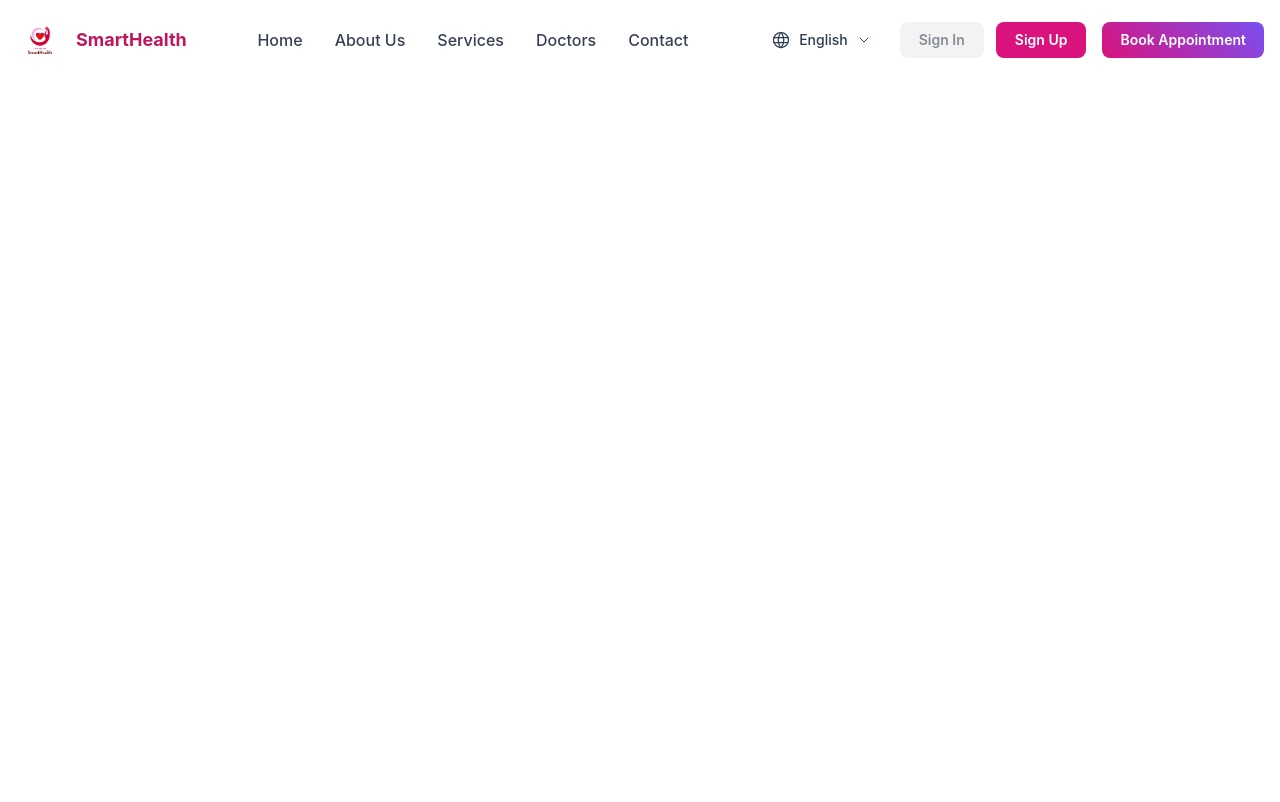
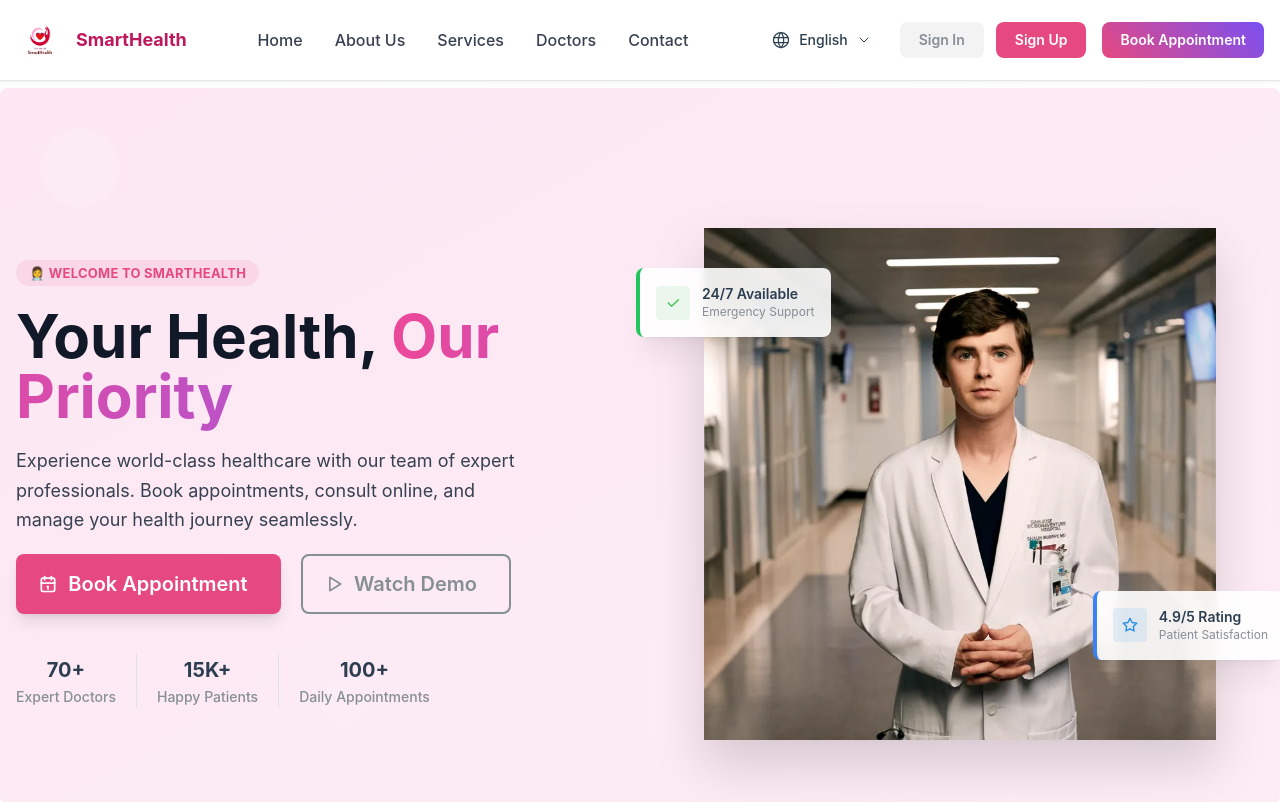
Before and after one commit to haonnedu/SmartHealth, a Next.js app in the folder web-app/clinic-website/: page / in a window 1280 px wide. Shown: the top 802 px of the page. Built offline with nearby package versions, Linux system fonts and the light colour scheme.

Commit message:
themeplate

```diff
--- a/web-app/clinic-website/src/layouts/UserLayout.tsx
+++ b/web-app/clinic-website/src/layouts/UserLayout.tsx
@@ -1,298 +1,33 @@
-import { authApi } from "@/lib/auth/auth.api";
-import { useAuth, useLogout } from "@/lib/auth/auth.hooks";
-import {
-  ActionIcon,
-  Avatar,
-  Button,
-  Container,
-  Group,
-  Menu,
-  Text,
-  UnstyledButton,
-  rem,
-} from "@mantine/core";
-import {
-  IconChevronDown,
-  IconLogin,
-  IconLogout,
-  IconUser,
-  IconWorld,
-  IconMenu2,
-} from "@tabler/icons-react";
-import Image from "next/image";
-import Link from "next/link";
-import { useState } from "react";
-import { useTheme } from "@/providers/ThemeProvider";
+import { Footer } from "@/components/Footer";
+import MainHeader from "@/components/Header";
+import { ReactNode } from "react";
+import { Container, Box } from "@mantine/core";
 
-const navLinks = [
-  { label: "Home", href: "/" },
-  { label: "About Us", href: "/about" },
-  { label: "Services", href: "/services" },
-  { label: "Doctors", href: "/doctors" },
-  { label: "Contact", href: "/contact" },
-];
+export default function UserLayout({ children }: { children: ReactNode }) {
+  return (
+    <Box className="min-h-screen flex flex-col bg-gradient-to-br from-gray-50 to-white">
+      {/* Fixed Header */}
+      <Box
+        className="fixed top-0 left-0 w-full z-50"
+          style={{
+          backgroundColor: "rgba(255, 255, 255, 0.9)",
+          backdropFilter: "blur(10px)",
+          boxShadow: "0 1px 2px 0 rgb(0 0 0 / 0.05)",
+          borderBottom: "1px solid #e5e7eb",
+          }}
+        >
+        <MainHeader />
+      </Box>
 
-const languages = [
-  { label: "English", value: "en" },
-  { label: "Tiếng Việt", value: "vi" },
-];
+      {/* Main Content */}
+      <Box component="main" className="flex-1 pt-[112px]">
+        <Container size="xl" px="md" py="xl">
+          {children}
+        </Container>
+      </Box>
 
-export default function MainHeader() {
-  const [mobileMenuOpen, setMobileMenuOpen] = useState(false);
-  const [lang, setLang] = useState("en");
-  const { user, isAuthenticated } = useAuth();
-  const { mutate: logout } = useLogout();
-  const { tenantTheme, isThemeChanging } = useTheme();
-
-  return (
-    <header>
-      <Container size="xl" className="h-20">
-        <Group justify="space-between" h="100%">
-          {/* Logo */}
-          <UnstyledButton
-            component={Link}
-            href="/"
-            className="flex items-center gap-3 transition-transform duration-300 ease-in-out hover:scale-105"
-          >
-            <div className="relative w-12 h-12 transition-opacity duration-300 ease-in-out">
-              <Image
-                src={tenantTheme.logo || "/images/Health_care.png"}
-                alt={tenantTheme.brandName}
-                width={48}
-                height={48}
-                className="w-12 h-12 transition-all duration-300 ease-in-out"
-                style={{
-                  opacity: isThemeChanging ? 0 : 1,
-                  transform: isThemeChanging ? "scale(0.9)" : "scale(1)",
-                }}
-              />
-            </div>
-            <Text
-              fw={700}
-              size="lg"
-              className={`hidden sm:block text-${tenantTheme.primaryColor}-700 transition-all duration-300 ease-in-out`}
-              style={{
-                opacity: isThemeChanging ? 0 : 1,
-                transform: isThemeChanging
-                  ? "translateY(5px)"
-                  : "translateY(0)",
-              }}
-            >
-              {tenantTheme.brandName}
-            </Text>
-          </UnstyledButton>
-
-          {/* Desktop Navigation */}
-          <Group gap="xl" visibleFrom="md">
-            {navLinks.map((link) => (
-              <UnstyledButton
-                key={link.href}
-                component={Link}
-                href={link.href}
-                className={`text-gray-700 hover:text-${tenantTheme.primaryColor}-700 font-medium transition-colors`}
-              >
-                {link.label}
-              </UnstyledButton>
-            ))}
-          </Group>
-
-          {/* Right Section */}
-          <Group gap="md">
-            {/* Language Selector */}
-            <Menu shadow="md" width={200}>
-              <Menu.Target>
-                <UnstyledButton className="hidden sm:flex items-center gap-2 px-3 py-2 rounded-full hover:bg-gray-100 transition-colors">
-                  <IconWorld size={20} stroke={1.5} />
-                  <Text size="sm" fw={500}>
-                    {lang === "en" ? "English" : "Tiếng Việt"}
-                  </Text>
-                  <IconChevronDown size={16} stroke={1.5} />
-                </UnstyledButton>
-              </Menu.Target>
-              <Menu.Dropdown>
-                {languages.map((lng) => (
-                  <Menu.Item
-                    key={lng.value}
-                    onClick={() => setLang(lng.value)}
-                    className={
-                      lang === lng.value
-                        ? `bg-${tenantTheme.primaryColor}-50`
-                        : ""
-                    }
-                  >
-                    {lng.label}
-                  </Menu.Item>
-                ))}
-              </Menu.Dropdown>
-            </Menu>
-
-            {/* Auth Buttons */}
-            {isAuthenticated ? (
-              <Menu shadow="md" width={200}>
-                <Menu.Target>
-                  <UnstyledButton className="flex items-center gap-2 px-3 py-2 rounded-full hover:bg-gray-100 transition-colors">
-                    <Avatar
-                      size="sm"
-                      color={tenantTheme.primaryColor}
-                      radius="xl"
-                      className={`bg-${tenantTheme.primaryColor}-100`}
-                    >
-                      <IconUser size={rem(16)} stroke={1.5} />
-                    </Avatar>
-                    <Text size="sm" fw={500} className="hidden sm:block">
-                      {user?.username || "User"}
-                    </Text>
-                    <IconChevronDown
-                      size={16}
-                      className="hidden sm:block"
-                      stroke={1.5}
-                    />
-                  </UnstyledButton>
-                </Menu.Target>
-                <Menu.Dropdown>
-                  <Menu.Item
-                    component={Link}
-                    href="/profile"
-                    leftSection={<IconUser size={16} stroke={1.5} />}
-                  >
-                    Profile
-                  </Menu.Item>
-                  <Menu.Item
-                    color="red"
-                    leftSection={<IconLogout size={16} stroke={1.5} />}
-                    onClick={() => logout()}
-                  >
-                    Logout
-                  </Menu.Item>
-                </Menu.Dropdown>
-              </Menu>
-            ) : (
-              <Group gap="sm">
-                <Button
-                  component={Link}
-                  href="/login"
-                  variant="light"
-                  color="gray"
-                  size="sm"
-                  className="hidden sm:block"
-                >
-                  Sign In
-                </Button>
-                <Button
-                  component={Link}
-                  href="/register"
-                  size="sm"
-                  className="hidden sm:block"
-                  variant="filled"
-                  color={tenantTheme.primaryColor}
-                >
-                  Sign Up
-                </Button>
-              </Group>
-            )}
-
-            {/* Book Appointment Button */}
-            <Button
-              component={Link}
-              href="/booking"
-              variant="gradient"
-              gradient={{ from: tenantTheme.primaryColor, to: "violet" }}
-              size="sm"
-              className="hidden sm:block"
-            >
-              Book Appointment
-            </Button>
-
-            {/* Mobile Menu Button */}
-            <ActionIcon
-              variant="subtle"
-              hiddenFrom="md"
-              onClick={() => setMobileMenuOpen((o) => !o)}
-              aria-label="Toggle menu"
-              size="lg"
-            >
-              <IconMenu2 size={24} stroke={1.5} />
-            </ActionIcon>
-          </Group>
-        </Group>
-      </Container>
-
-      {/* Mobile Navigation */}
-      {mobileMenuOpen && (
-        <div
-          className={`fixed inset-x-0 top-20 bg-white border-t border-b border-gray-200 shadow-lg md:hidden animate-fade-down animate-duration-200`}
-        >
-          <Container size="xl" py="md">
-            <div className="flex flex-col gap-4">
-              {/* Navigation Links */}
-              {navLinks.map((link) => (
-                <UnstyledButton
-                  key={link.href}
-                  component={Link}
-                  href={link.href}
-                  className={`py-2 px-4 rounded-md hover:bg-gray-50 text-gray-700 font-medium transition-colors`}
-                  onClick={() => setMobileMenuOpen(false)}
-                >
-                  {link.label}
-                </UnstyledButton>
-              ))}
-
-              {/* Auth Buttons */}
-              {!isAuthenticated && (
-                <Group grow>
-                  <Button
-                    component={Link}
-                    href="/login"
-                    variant="light"
-                    color="gray"
-                    onClick={() => setMobileMenuOpen(false)}
-                  >
-                    Sign In
-                  </Button>
-                  <Button
-                    component={Link}
-                    href="/register"
-                    variant="filled"
-                    color={tenantTheme.primaryColor}
-                    onClick={() => setMobileMenuOpen(false)}
-                  >
-                    Sign Up
-                  </Button>
-                </Group>
-              )}
-
-              {/* Book Appointment Button */}
-              <Button
-                component={Link}
-                href="/booking"
-                variant="gradient"
-                gradient={{ from: tenantTheme.primaryColor, to: "violet" }}
-                fullWidth
-                onClick={() => setMobileMenuOpen(false)}
-              >
-                Book Appointment
-              </Button>
-
-              {/* Language Selector */}
-              <Group grow>
-                {languages.map((lng) => (
-                  <Button
-                    key={lng.value}
-                    variant={lang === lng.value ? "filled" : "light"}
-                    color={tenantTheme.primaryColor}
-                    onClick={() => {
-                      setLang(lng.value);
-                      setMobileMenuOpen(false);
-                    }}
-                  >
-                    {lng.label}
-                  </Button>
-                ))}
-              </Group>
-            </div>
-          </Container>
-        </div>
-      )}
-    </header>
+      {/* Footer */}
+          <Footer />
+    </Box>
   );
 }
--- a/web-app/clinic-website/src/styles/theme.ts
+++ b/web-app/clinic-website/src/styles/theme.ts
@@ -1,4 +1,4 @@
-import { MantineThemeOverride, MantineColorsTuple } from "@mantine/core";
+import { MantineThemeOverride } from "@mantine/core";
 
 export type ThemeMode = "light" | "dark";
 export type ThemeColor = "pink" | "blue" | "teal" | "violet";
@@ -48,7 +48,10 @@ const baseTheme: MantineThemeOverride = {
   },
 };
 
-const pinkColors: MantineColorsTuple = [
+const themeColors = {
+  pink: {
+    colors: {
+      pink: [
         "#FFF0F7",
         "#FFE3EE",
         "#FFB8D2",
@@ -59,9 +62,13 @@ const pinkColors: MantineColorsTuple = [
         "#BC0A6F",
         "#A30664",
         "#870557",
-];
-
-const blueColors: MantineColorsTuple = [
+      ] as const,
+    },
+    primaryColor: "pink" as const,
+  },
+  blue: {
+    colors: {
+      blue: [
         "#E6F6FF",
         "#BAE3FF",
         "#7CC4FA",
@@ -72,9 +79,13 @@ const blueColors: MantineColorsTuple = [
         "#03449E",
         "#01337D",
         "#002159",
-];
-
-const tealColors: MantineColorsTuple = [
+      ] as const,
+    },
+    primaryColor: "blue" as const,
+  },
+  teal: {
+    colors: {
+      teal: [
         "#E6FCF5",
         "#C3FAE8",
         "#96F2D7",
@@ -85,9 +96,13 @@ const tealColors: MantineColorsTuple = [
         "#0CA678",
         "#099268",
         "#087F5B",
-];
-
-const violetColors: MantineColorsTuple = [
+      ] as const,
+    },
+    primaryColor: "teal" as const,
+  },
+  violet: {
+    colors: {
+      violet: [
         "#F3F0FF",
         "#E5DBFF",
         "#D0BFFF",
@@ -98,9 +113,18 @@ const violetColors: MantineColorsTuple = [
         "#7048E8",
         "#6741D9",
         "#5F3DC4",
-];
+      ] as const,
+    },
+    primaryColor: "violet" as const,
+  },
+};
 
-const grayColors: MantineColorsTuple = [
+const themeModes = {
+  light: {
+    white: "#ffffff",
+    black: "#2C3E50",
+    colors: {
+      gray: [
         "#F8F9FA",
         "#F1F3F5",
         "#E9ECEF",
@@ -111,28 +135,37 @@ const grayColors: MantineColorsTuple = [
         "#495057",
         "#343A40",
         "#212529",
-];
+      ] as const,
+    },
+  },
+  dark: {
+    white: "#1A1B1E",
+    black: "#C1C2C5",
+    colors: {
+      dark: [
+        "#C1C2C5",
+        "#A6A7AB",
+        "#909296",
+        "#5C5F66",
+        "#373A40",
+        "#2C2E33",
+        "#25262B",
+        "#1A1B1E",
+        "#141517",
+        "#101113",
+      ] as const,
+    },
+  },
+};
 
 export const getTheme = (
   color: ThemeColor = "pink",
   mode: ThemeMode = "light"
 ): MantineThemeOverride => {
-  const colorMap = {
-    pink: pinkColors,
-    blue: blueColors,
-    teal: tealColors,
-    violet: violetColors,
-  };
-
   return {
     ...baseTheme,
-    colors: {
-      gray: grayColors,
-      [color]: colorMap[color],
-    },
-    primaryColor: color,
-    white: mode === "light" ? "#ffffff" : "#1A1B1E",
-    black: mode === "light" ? "#2C3E50" : "#C1C2C5",
+    ...themeColors[color],
+    ...themeModes[mode],
   };
 };
 
```
Also changed, not shown: web-app/clinic-website/src/lib/tenant/tenant-theme.service.ts (line endings or trailing spaces), web-app/clinic-website/src/pages/_app.tsx (indentation only), web-app/clinic-website/src/pages/booking/index.tsx (indentation only), web-app/clinic-website/src/pages/index.tsx (line endings or trailing spaces), web-app/clinic-website/src/providers/ThemeProvider.tsx (line endings or trailing spaces). Lines whose indentation alone changed are shown as unchanged.
